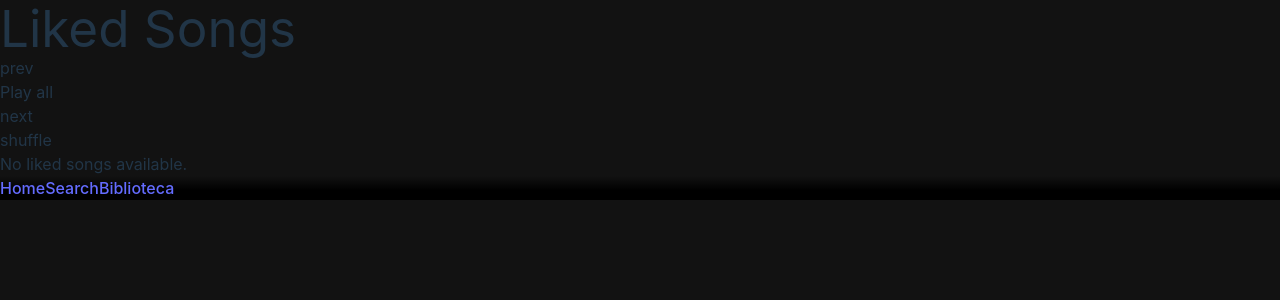
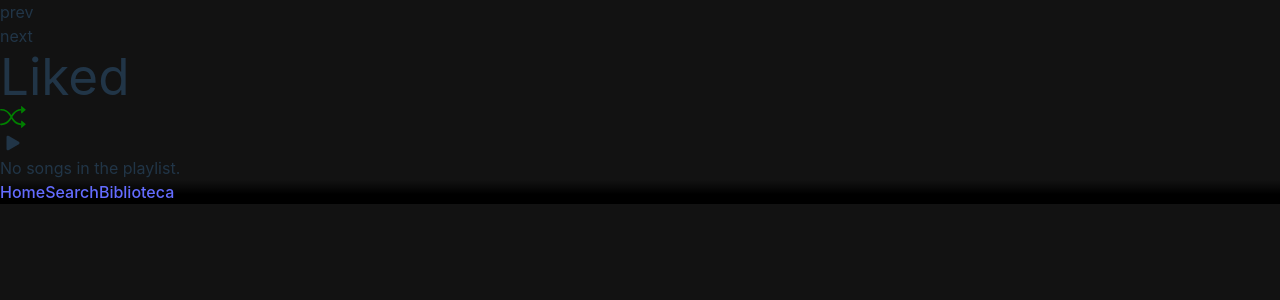
Before and after one commit to SergioAcostaTer/spotyclone-front, a React (Vite) app: page /saved in a window 1280 px wide. Shown: the top 300 px of the page. Built offline with nearby package versions, Linux system fonts and the light colour scheme.

Commit message:
better playlsits

```diff
--- /dev/null
+++ b/src/components/Playlist.tsx
@@ -0,0 +1,116 @@
+import React, { useEffect, useState } from "react";
+import SongCard from "../components/SongCard";
+import { Track } from "../services/search";
+import usePlayer from "../hooks/usePlayer";
+
+interface PlaylistProps {
+  title: string;
+  songs: Track[];
+}
+
+const Playlist: React.FC<PlaylistProps> = ({ title = "Liked", songs }) => {
+  const [shuffle, setShuffle] = useState(true);
+  const [played, setPlayed] = useState(false);
+  const [play, pause, playLiked, shuffleList, playing] = usePlayer((state) => [
+    state.play,
+    state.pause,
+    state.playLiked,
+    state.shuffle,
+    state.isPlaying,
+  ]);
+
+  const handlePlay = () => {
+    if (playing) {
+      pause();
+    } else {
+      if (played) {
+        play();
+      } else {
+        playLiked().then(() => {
+          if (shuffle && !played) {
+            shuffleList();
+          }
+        });
+
+        setPlayed(true);
+      }
+    }
+  };
+
+  return (
+    <div className="w-full">
+      <h1>{title}</h1>
+
+      <div className="w-full flex justify-end px-4 items-center gap-4">
+        {shuffle ? (
+          <svg
+            xmlns="http://www.w3.org/2000/svg"
+            width=" 26"
+            height="26"
+            fill="green"
+            viewBox="0 0 16 16"
+            onClick={() => setShuffle(!shuffle)}
+          >
+            <path
+              fill-rule="evenodd"
+              d="M0 3.5A.5.5 0 0 1 .5 3H1c2.202 0 3.827 1.24 4.874 2.418.49.552.865 1.102 1.126 1.532.26-.43.636-.98 1.126-1.532C9.173 4.24 10.798 3 13 3v1c-1.798 0-3.173 1.01-4.126 2.082A9.624 9.624 0 0 0 7.556 8a9.624 9.624 0 0 0 1.317 1.918C9.828 10.99 11.204 12 13 12v1c-2.202 0-3.827-1.24-4.874-2.418A10.595 10.595 0 0 1 7 9.05c-.26.43-.636.98-1.126 1.532C4.827 11.76 3.202 13 1 13H.5a.5.5 0 0 1 0-1H1c1.798 0 3.173-1.01 4.126-2.082A9.624 9.624 0 0 0 6.444 8a9.624 9.624 0 0 0-1.317-1.918C4.172 5.01 2.796 4 1 4H.5a.5.5 0 0 1-.5-.5z"
+            />
+            <path d="M13 5.466V1.534a.25.25 0 0 1 .41-.192l2.36 1.966c.12.1.12.284 0 .384l-2.36 1.966a.25.25 0 0 1-.41-.192zm0 9v-3.932a.25.25 0 0 1 .41-.192l2.36 1.966c.12.1.12.284 0 .384l-2.36 1.966a.25.25 0 0 1-.41-.192z" />
+          </svg>
+        ) : (
+          <svg
+            onClick={() => setShuffle(!shuffle)}
+            xmlns="http://www.w3.org/2000/svg"
+            width=" 26"
+            height="26"
+            fill="white"
+            viewBox="0 0 16 16"
+          >
+            <path
+              fill-rule="evenodd"
+              d="M0 3.5A.5.5 0 0 1 .5 3H1c2.202 0 3.827 1.24 4.874 2.418.49.552.865 1.102 1.126 1.532.26-.43.636-.98 1.126-1.532C9.173 4.24 10.798 3 13 3v1c-1.798 0-3.173 1.01-4.126 2.082A9.624 9.624 0 0 0 7.556 8a9.624 9.624 0 0 0 1.317 1.918C9.828 10.99 11.204 12 13 12v1c-2.202 0-3.827-1.24-4.874-2.418A10.595 10.595 0 0 1 7 9.05c-.26.43-.636.98-1.126 1.532C4.827 11.76 3.202 13 1 13H.5a.5.5 0 0 1 0-1H1c1.798 0 3.173-1.01 4.126-2.082A9.624 9.624 0 0 0 6.444 8a9.624 9.624 0 0 0-1.317-1.918C4.172 5.01 2.796 4 1 4H.5a.5.5 0 0 1-.5-.5z"
+            />
+            <path d="M13 5.466V1.534a.25.25 0 0 1 .41-.192l2.36 1.966c.12.1.12.284 0 .384l-2.36 1.966a.25.25 0 0 1-.41-.192zm0 9v-3.932a.25.25 0 0 1 .41-.192l2.36 1.966c.12.1.12.284 0 .384l-2.36 1.966a.25.25 0 0 1-.41-.192z" />
+          </svg>
+        )}
+        <div className="w-[40px] h-[40px] rounded-full bg-green-500 flex items-center justify-center">
+          {playing ? (
+            <svg
+              xmlns="http://www.w3.org/2000/svg"
+              width=" 26"
+              height="26"
+              fill="currentColor"
+              viewBox="0 0 16 16"
+              onClick={handlePlay}
+            >
+              <path d="M5.5 3.5A1.5 1.5 0 0 1 7 5v6a1.5 1.5 0 0 1-3 0V5a1.5 1.5 0 0 1 1.5-1.5zm5 0A1.5 1.5 0 0 1 12 5v6a1.5 1.5 0 0 1-3 0V5a1.5 1.5 0 0 1 1.5-1.5z" />
+            </svg>
+          ) : (
+            <svg
+              xmlns="http://www.w3.org/2000/svg"
+              width=" 26"
+              height="26"
+              fill="currentColor"
+              viewBox="0 0 16 16"
+              onClick={handlePlay}
+            >
+              <path d="m11.596 8.697-6.363 3.692c-.54.313-1.233-.066-1.233-.697V4.308c0-.63.692-1.01 1.233-.696l6.363 3.692a.802.802 0 0 1 0 1.393z" />
+            </svg>
+          )}
+        </div>
+      </div>
+
+      {songs.length === 0 ? (
+        <p>No songs in the playlist.</p>
+      ) : (
+        <div className="w-full mb-[117px]">
+          {songs.map((song) => (
+            <SongCard key={song.id} song={song} />
+          ))}
+        </div>
+      )}
+    </div>
+  );
+};
+
+export default Playlist;
--- a/src/components/SongCard.tsx
+++ b/src/components/SongCard.tsx
@@ -1,4 +1,4 @@
-import { useState } from "react";
+import { useEffect, useState } from "react";
 import { Track } from "../services/search";
 import Heart from "./Heart";
 import usePlayer from "../hooks/usePlayer";
@@ -8,7 +8,7 @@ interface Props {
 }
 
 const SongCard = ({ song }: Props) => {
-  const [likedSongs, addAndPlay, addLiked, removeLiked] = usePlayer(state => [state.likedSongs, state.addAndPlay, state.addLikedSong, state.removeLikedSong])
+  const [likedSongs, addAndPlay, addLiked, removeLiked, songs, index] = usePlayer(state => [state.likedSongs, state.addAndPlay, state.addLikedSong, state.removeLikedSong, state.songs, state.currentSongIndex])
 
   const handleLikeSong = (song: Track) => {
     if (usePlayer.getState().likedSongs.includes(song)) {
@@ -21,6 +21,13 @@ const SongCard = ({ song }: Props) => {
   const [liked, setLiked] = useState(
     likedSongs.find((e) => e.id == song.id) ? true : false
   );
+  const [sounding, setSounding] = useState(
+    songs[index]?.id == song?.id ? true : false
+  )
+
+  useEffect(() =>{
+    setSounding(songs[index]?.id == song?.id ? true : false)
+  },[index,songs])
 
   const handleLike = () => {
     handleLikeSong(song);
@@ -36,7 +43,8 @@ const SongCard = ({ song }: Props) => {
           className="w-[45px] h-[45px] rounded-md object-contain"
         />
         <div className="flex-grow ml-2">
-          <h2 className="text-sm font-medium">{song.title}</h2>
+          <h2 className="text-sm font-medium"
+          style={{color: sounding ? "green" : "white"}}>{song.title}</h2>
           <p className="text-gray-500">{song.artist}</p>
         </div>
       </div>
--- a/src/pages/Saved.tsx
+++ b/src/pages/Saved.tsx
@@ -1,36 +1,20 @@
 import React from "react";
 import usePlayer from "../hooks/usePlayer";
-import SongCard from "../components/SongCard";
+import Playlist from "../components/Playlist";
 
 const Saved: React.FC = () => {
-    const [playLiked, shuffle, likedSongs, nextSong, prevSong] = usePlayer(
-    (state) => [
-      state.playLiked,
-      state.shuffle,
-      state.likedSongs,
-      state.nextSong,
-      state.prevSong,
-    ]
-  );
+  const [likedSongs, nextSong, prevSong] = usePlayer((state) => [
+    state.likedSongs,
+    state.nextSong,
+    state.prevSong,
+  ]);
 
   return (
     <div className="w-full">
-      <h1>Liked Songs</h1>
       <h2 onClick={prevSong}>prev</h2>
+      <h2 onClick={nextSong}>next</h2>
 
-      <h2 onClick={playLiked}>Play all</h2>
-      <h2 onClick={nextSong}>next</h2>
-      <h2 onClick={shuffle}>shuffle</h2>
-
-      {likedSongs.length === 0 ? (
-        <p>No liked songs available.</p>
-      ) : (
-        <div className="w-full">
-          {[...likedSongs].map((song) => (
-            <SongCard key={song.id} song={song} />
-          ))}
-        </div>
-      )}
+      <Playlist songs={likedSongs} title="Liked" />
     </div>
   );
 };
--- a/src/pages/Search.tsx
+++ b/src/pages/Search.tsx
@@ -7,11 +7,16 @@ const SearchPage = () => {
   const q = typeof params.q === "string" ? params.q : "";
   const [results, loading, query, onInputChange] = useSearch(q);
 
+  const handleSubmit = (e: React.FormEvent) => {
+    e.preventDefault();
+  };
+
+
   return (
     <div>
       <h1>Buscar</h1>
 
-      <form className="mx-[5px]">
+      <form className="mx-[5px]" onSubmit={handleSubmit}>
         <label
           htmlFor="default-search"
           className="mb-2 text-sm font-medium text-gray-900 sr-only dark:text-white"
```
